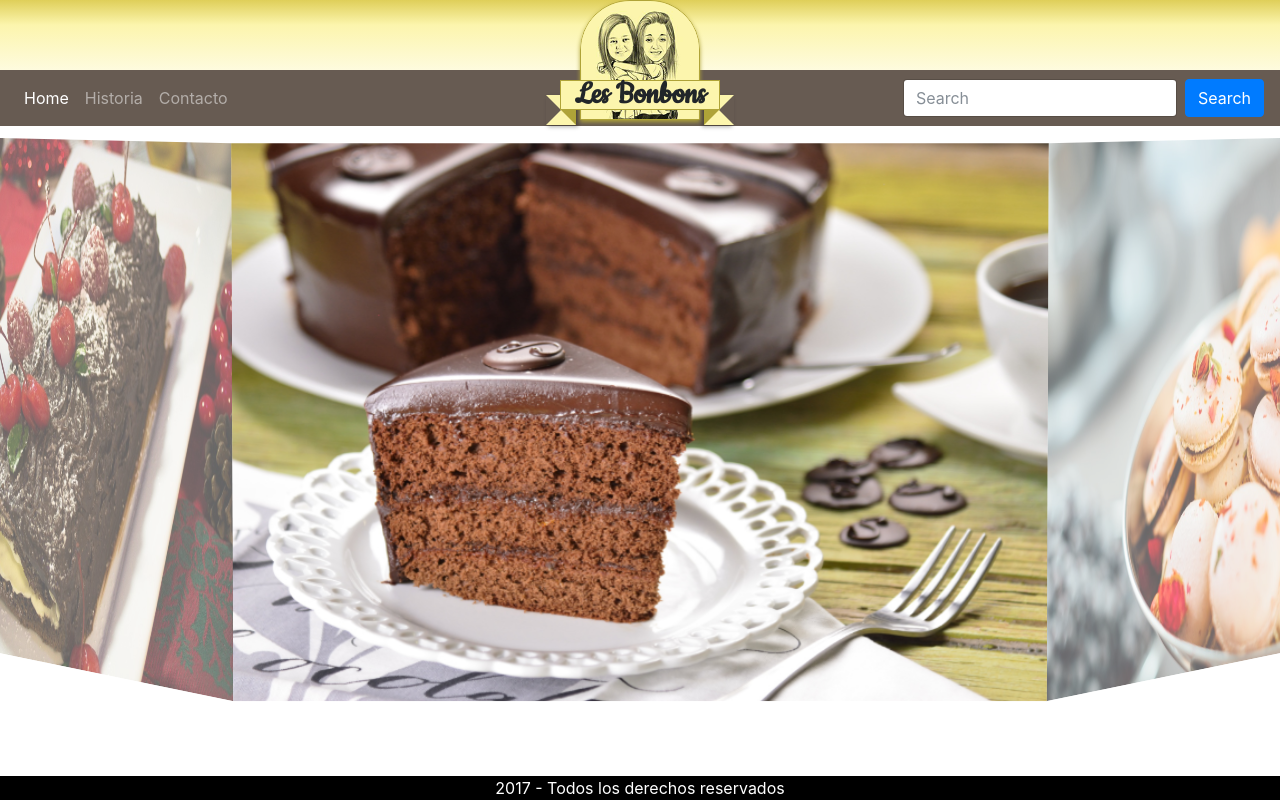
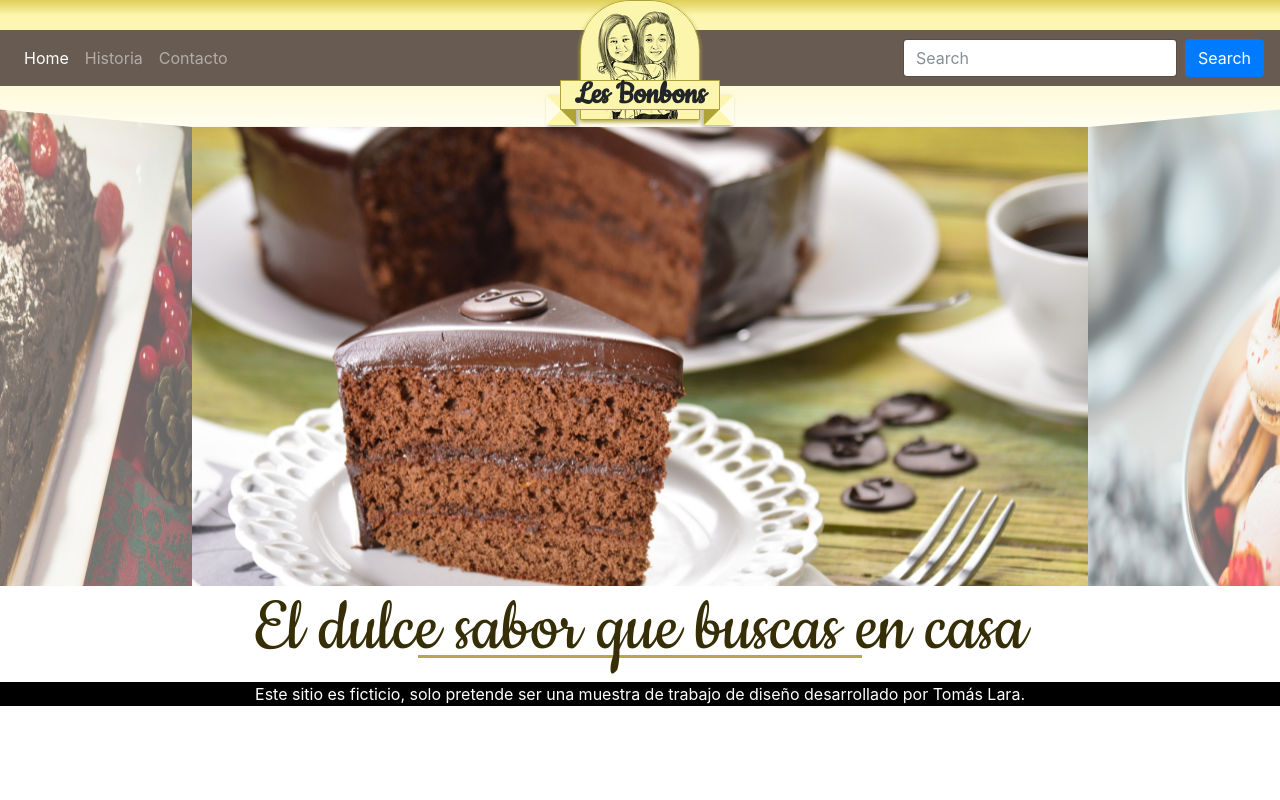
Before and after one commit to R1-bon0x16/Portafolio, a plain HTML site: page Pasteleria/index.html in a window 1280 px wide. Drawn offline with Linux system fonts and the light colour scheme.

Commit message:
Carousel fix

```diff
--- a/Pasteleria/css/carrusel.css
+++ b/Pasteleria/css/carrusel.css
@@ -5,17 +5,18 @@
     transform-style: preserve-3d;
     transform-origin: center center;
     position: relative;
-    margin: 10px auto;
+    margin: auto;
+    overflow: hidden;
 }
 
 .carousel{
     position: absolute;
-    width: 57%;
-    left: 21.5%;
+    width: 70%;
+    left: 15%;
     height: 100%;
     transform-style: preserve-3d;
     transform-origin: center center;
-    animation: 20s rotar infinite linear;
+    animation: 25s rotar infinite linear;
 }
 
 .carousel > div{
@@ -27,31 +28,31 @@
 
 .carousel >div:nth-child(1){
     transform: rotateY(-90deg) translateX(86.6%) rotateY(90deg);
-    animation: 20s fadeCard01 infinite;
+    animation: 25s fadeCard01 infinite;
 }
 .carousel >div:nth-child(2){
     transform: rotateY(-30deg) translateX(86.6%) rotateY(90deg);
-    animation: 20s fadeCard02 infinite;
+    animation: 25s fadeCard02 infinite;
     opacity: 0.6;
 }
 .carousel >div:nth-child(3){
     transform: rotateY(30deg) translateX(86.6%) rotateY(90deg);
-    animation: 20s fadeCard03 infinite;
+    animation: 25s fadeCard03 infinite;
     opacity: 0.6;
 }
 .carousel >div:nth-child(4){
     transform: rotateY(90deg) translateX(86.6%) rotateY(90deg);
-    animation: 20s fadeCard04 infinite;
+    animation: 25s fadeCard04 infinite;
     opacity: 0.6;
 }
 .carousel >div:nth-child(5){
     transform: rotateY(150deg) translateX(86.6%) rotateY(90deg);
-    animation: 20s fadeCard05 infinite;
+    animation: 25s fadeCard05 infinite;
     opacity: 0.6;
 }
 .carousel >div:nth-child(6){
     transform: rotateY(210deg) translateX(86.6%) rotateY(90deg);
-    animation: 20s fadeCard06 infinite;
+    animation: 25s fadeCard06 infinite;
     opacity: 0.6;
 }
 
--- a/Pasteleria/css/header.css
+++ b/Pasteleria/css/header.css
@@ -46,6 +46,6 @@
 }
 
 header nav{
-    margin-top: -80px;
+    margin-top: -120px;
     background: #675B52;
 }
--- a/Pasteleria/css/home.css
+++ b/Pasteleria/css/home.css
@@ -5,12 +5,12 @@
 
 body{
     /* background: #FFD7DF; */
-    background: linear-gradient(#DFCF59 0px, #fcf5ad 25px, white 100px) no-repeat;
-    overflow: hidden;
+    background: linear-gradient(#DFCF59 0px, #fcf5ad 15px, white 150px) no-repeat;
 }
 
 .carousel div{
     background-size: cover;
+    background-position: center;
 }
 
 .carousel div:nth-child(1){
@@ -40,8 +40,22 @@ body{
 footer{
     background: black;
     color: white;
-    position: absolute;
-    bottom: 0;
-    width: 100%;
     text-align: center;
 }
+
+.slogan h1{
+    font-family: "Cookie";
+    font-size: 5em;
+    position: relative;
+    color: #352E06;
+}
+
+.slogan h1::after{
+    content: '';
+    position: absolute;
+    bottom: 0.2em;
+    left: 30%;
+    width: 40%;
+    border-bottom: 3px solid #B8A749;
+    z-index: -1;
+}
--- a/Pasteleria/index.html
+++ b/Pasteleria/index.html
@@ -49,6 +49,7 @@
         </nav>
     </header>
 
+    <section>
             <div class="content">
                     <div class="carousel">
                         <div></div>
@@ -59,9 +60,16 @@
                         <div></div>
                     </div>
                 </div>
+    </section>
+
+    <section class="slogan">
+        <div class="container text-center">
+            <h1>El dulce sabor que buscas en casa</h1>
+        </div>
+    </section>
 
     <footer>
-        2017 - Todos los derechos reservados
+            Este sitio es ficticio, solo pretende ser una muestra de trabajo de diseño desarrollado por Tomás Lara.
     </footer>
 <script src="./js/vendor/jquery.min.js"></script>
 <script src="./js/vendor/popper.min.js"></script>
```
Lines whose indentation alone changed are shown as unchanged.
